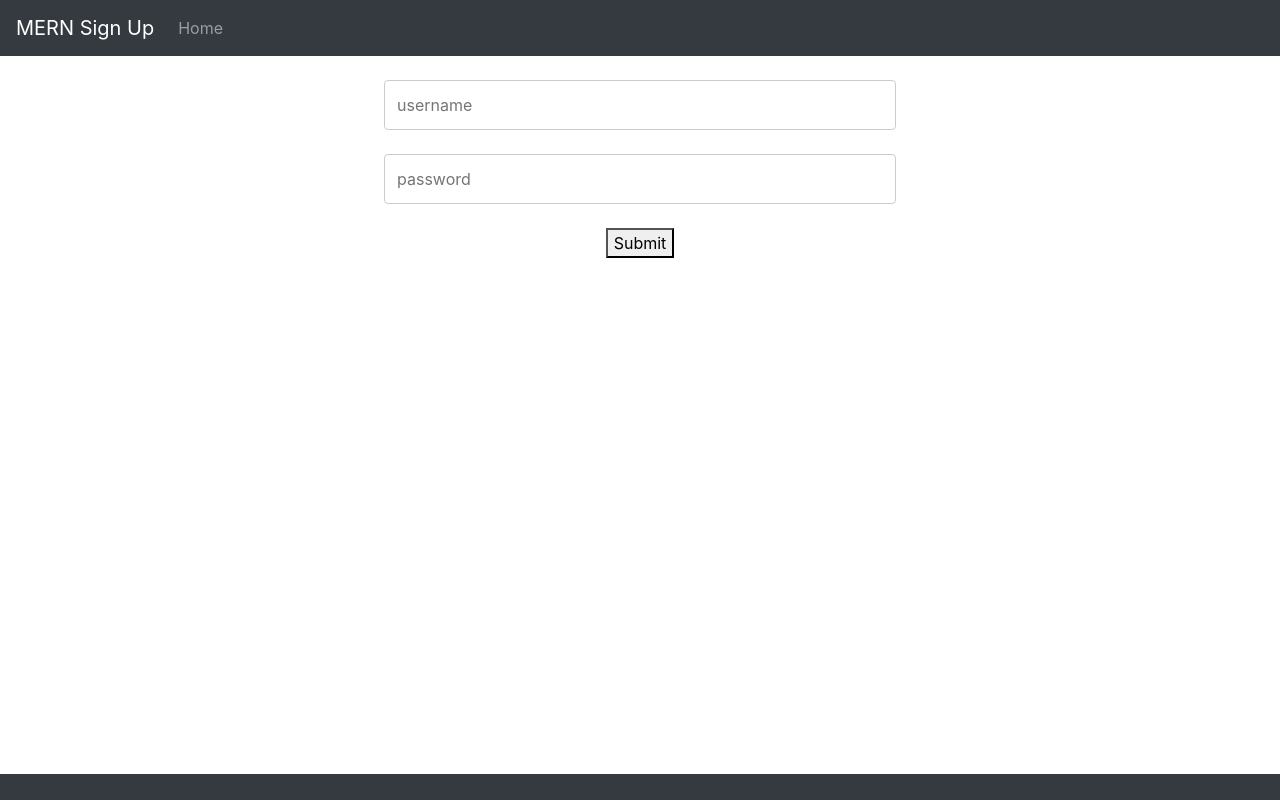
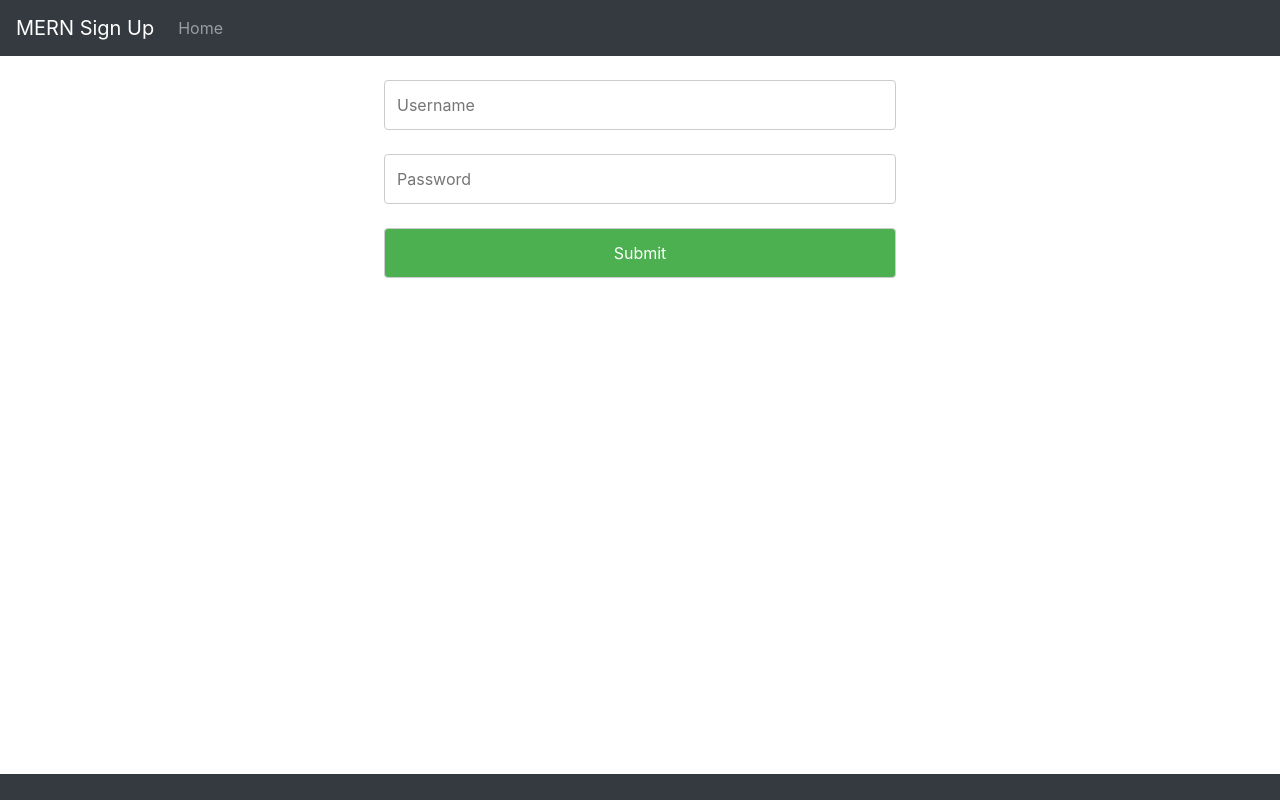
Before and after one commit to nvalydon/MERN_Mini_Project_FE, a React (Create React App) app in the folder mini-mern/: page / in a window 1280 px wide. Built offline with nearby package versions, Linux system fonts and the light colour scheme.

Commit message:
changing the button on sign in

```diff
--- a/mini-mern/src/Components/SignIn.js
+++ b/mini-mern/src/Components/SignIn.js
@@ -28,9 +28,9 @@ export default class SignIn extends Component {
                 <NavBar></NavBar>
                 <br />
             <form name="inputForm" onSubmit={this.handleSubmit}>
-                <InputBar name="username" class="Username:" value={this.state.username} handleChange={this.handleChange}></InputBar><br />
-                <InputBar name="password" class="Password:" value={this.props.password} handleChange={this.handleChange}></InputBar><br />
-                <button>Submit</button>
+                <InputBar name="username" place="Username" value={this.state.username} handleChange={this.handleChange}></InputBar><br />
+                <InputBar name="password" place="Password" value={this.props.password} handleChange={this.handleChange}></InputBar><br />
+                <input type="submit"/>
             </form>
             </div>
         );
```
